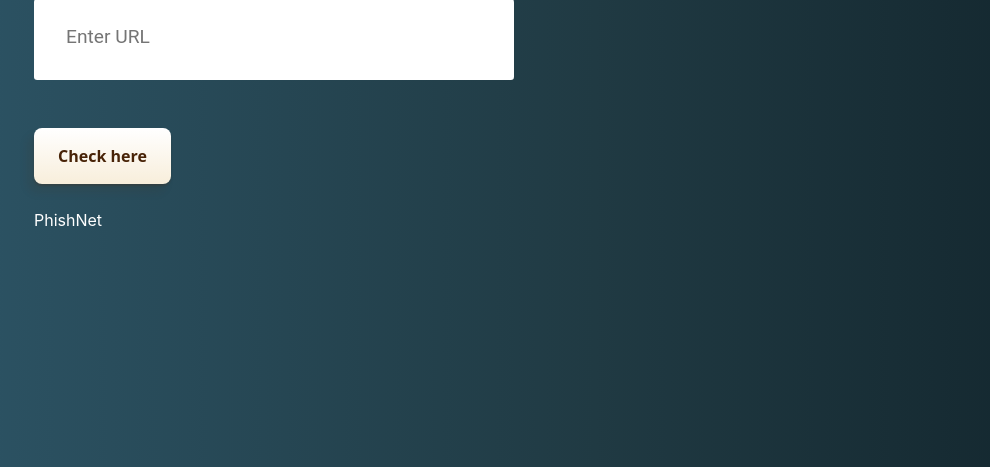
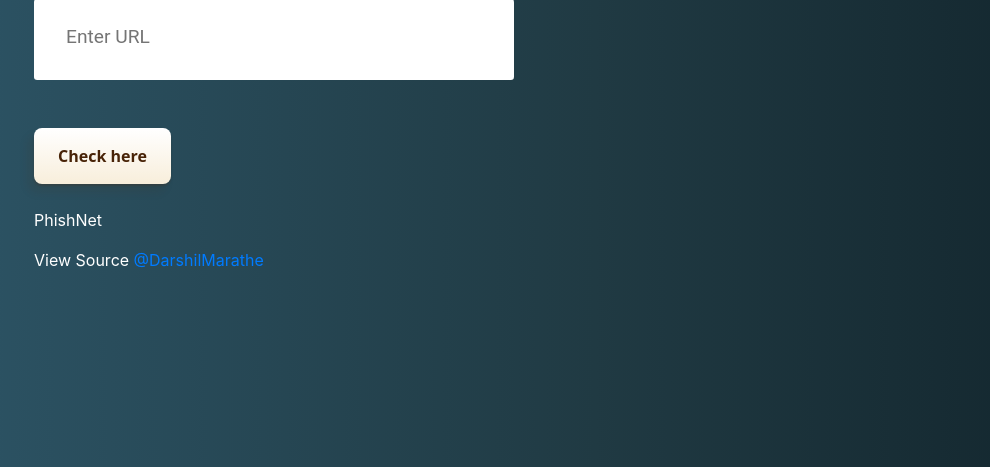
Before and after one commit to DarshilMarathe/Phishnet, a Flask app: page / in a window 1280 px wide. Shown: the part 199-666 px from the top of the page, without its empty margins (45-1035 px from the left). Run offline with Flask 2, Linux system fonts and the light colour scheme; parts of the project's set-up code (start-up, migrations or seed data) failed here and were passed over; some libraries are stand-ins or nearby versions.

```diff
--- a/templates/index.html
+++ b/templates/index.html
@@ -46,6 +46,7 @@
 </div>
 <br>
 <p>PhishNet</p>
+<p>View Source <a href = "https://github.com/DarshilMarathe/Phishnet">@DarshilMarathe</a> </p>
 </div>
 
     <!-- JavaScript -->
```
